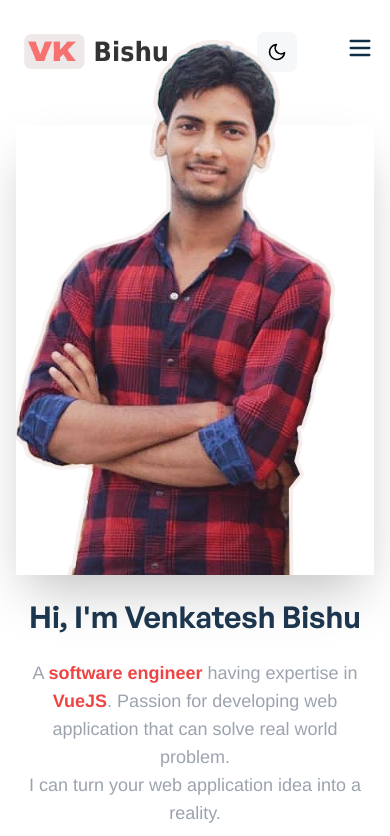
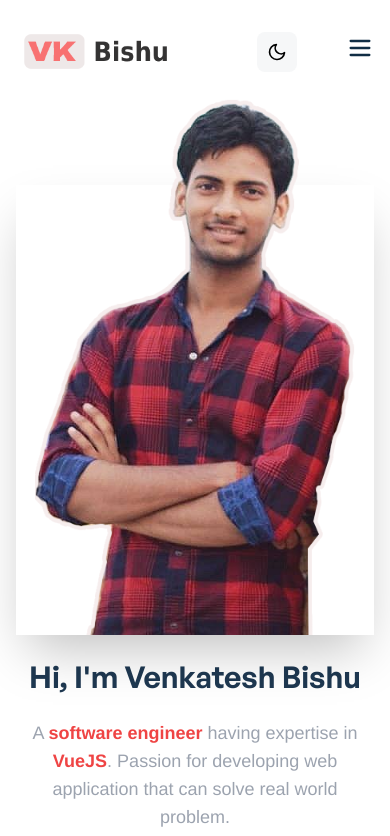
Before and after one commit to vkbishu/portfolio, a Vue app: page / in a window 390 px wide. Shown: the top 836 px of the page. Built offline with nearby package versions, Linux system fonts and the light colour scheme; what vue-backtotop would draw is missing.

Commit message:
fix banner image position on mobile

```diff
--- a/src/components/shared/AppBanner.vue
+++ b/src/components/shared/AppBanner.vue
@@ -68,12 +68,12 @@ export default {
 		</div>
 
 		<!-- Banner right illustration -->
-		<div class="w-full md:w-2/4 h-[450px] order-1 sm:order-2 mb-6 sm:mb-0">
+		<div class="w-full md:w-2/4 mt-[60px] h-[450px] order-1 sm:order-2 mb-6 sm:mt-0 sm:mb-0">
 			<div class="shadow-2xl md:ml-20 h-full relative">
 				<img
 					src="@/assets/images/bishu-transparent.png"
 					alt="Developer"
-					class="ml-auto absolute top-[-126px] max-w-[320px] left-0 sm:left-1/4"
+					class="ml-auto absolute top-[-126px] max-w-[320px] left-1/2 translate-x-[-50%] sm:left-1/4 sm:translate-x-0"
 				/>
 			</div>
 		</div>
```
